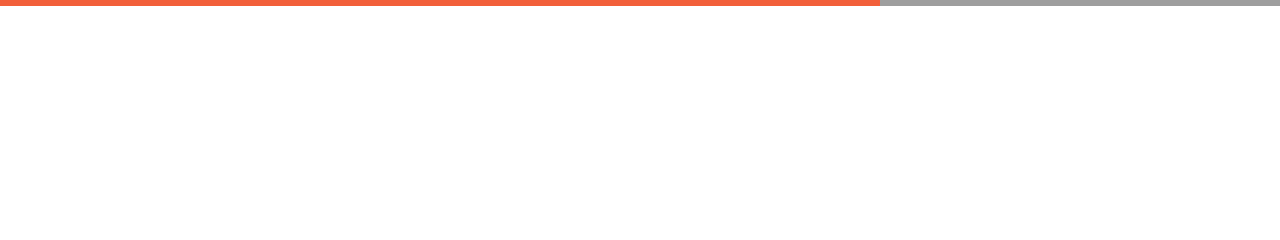
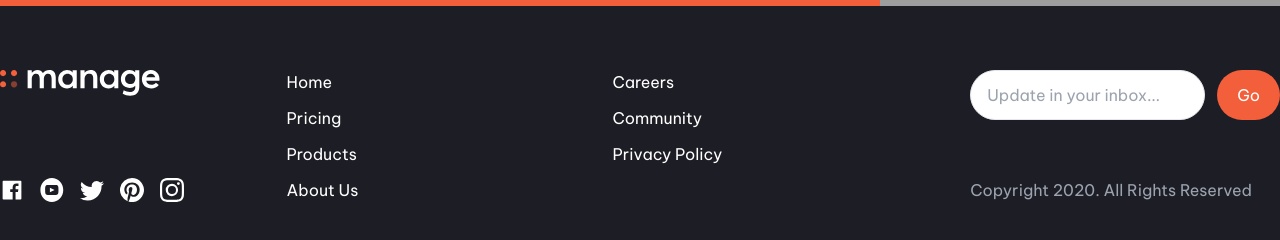
Before and after one commit to gracebir/manage-landing-page, a React (Vite) app: page / in a window 1280 px wide. Shown: the part 2494-2734 px from the top of the page. Before the commit the page ends 2500 px from the top, so only its background shows below. Built offline with nearby package versions, Linux system fonts and the light colour scheme; grey boxes are pictures that could not be loaded.

Commit message:
footer component

```diff
--- a/src/components/Footer/index.tsx
+++ b/src/components/Footer/index.tsx
@@ -1,10 +1,62 @@
-import React from 'react'
-
+import logo from '../../assets/footerlogo.svg'
+import youtube from '../../assets/icon-youtube.svg'
+import { BsTwitter, BsPinterest, BsInstagram } from 'react-icons/bs'
+import { AiFillFacebook } from 'react-icons/ai'
+// 242D52
 function Footer() {
   return (
-    <div>
+    <footer className='bg-bgDarkBlue w-full'>
+      <div className='container mx-auto py-16 px-4 lg:px-0 fill-white flex lg:justify-between lg:flex-row flex-col-reverse gap-8 lg:gap-0'>
+        <div className='flex lg:flex-col gap-8 items-center lg:items-start justify-between flex-col-reverse col-span-1'>
+          <p className='text-gray-400 lg:hidden block'>Copyright 2020. All Rights Reserved</p>
+          <img className='lg:w-40 w-48' src={logo} alt="logofooter" />
+          <div className='flex lg:gap-4 gap-6'>
+            <AiFillFacebook size={25} className='text-white h-8 w-8 lg:h-6 lg:w-6 hover:text-red-color cursor-pointer' />
+            <img src={youtube} className='h-8 w-8 lg:h-6 lg:w-6 hover:fill-red-color cursor-pointer' alt="" />
+            <BsTwitter size={25} className='text-white h-8 w-8 lg:h-6 lg:w-6 hover:text-red-color cursor-pointer' />
+            <BsPinterest size={25} className='text-white h-8 w-8 lg:h-6 lg:w-6 hover:text-red-color cursor-pointer' />
+            <BsInstagram size={25} className='text-white h-8 w-8 lg:h-6 lg:w-6 hover:text-red-color cursor-pointer' />
+          </div>
+        </div>
+        <div className='lg:col-span-3 col-span-1 grid lg:grid-cols-3 gap-8  grid-cols-1'>
+          <div className='flex lg:hidden flex-col justify-between'>
+            <div className='flex gap-3 mx-auto'>
+              <div>
+                <input className="px-4 py-3 text-red-color outline-none border hover:border-red-color rounded-full placeholder:text-gray-400" type="email" placeholder='Update in your inbox...' />
+              </div>
+              <button className='bg-red-color px-5 py-2 rounded-full text-white'>Go</button>
+            </div>
+            <p className='text-gray-400 lg:block hidden'>Copyright 2020. All Rights Reserved</p>
+          </div>
+          <div className='lg:col-span-2 grid grid-cols-2 justify-items-center lg:justify-items-start'>
+            <div className='flex flex-col gap-3'>
+              {["Home", "Pricing", "Products", "About Us"]
+                .map((item) => (
+                  <a className='text-white hover:text-red-color' key={item} href="#">{item}</a>
+                ))
+              }
+            </div>
+            <div className='flex flex-col gap-3'>
+              {["Careers", "Community", "Privacy Policy"]
+                .map((item) => (
+                  <a className='text-white hover:text-red-color' key={item} href="#">{item}</a>
+                ))
+              }
+            </div>
+          </div>
 
-    </div>
+          <div className='hidden lg:flex flex-col justify-between'>
+            <div className='flex gap-3'>
+              <div>
+                <input className="px-4 py-3 text-red-color outline-none border hover:border-red-color rounded-full placeholder:text-gray-400" type="email" placeholder='Update in your inbox...' />
+              </div>
+              <button className='bg-red-color px-5 py-2 rounded-full text-white'>Go</button>
+            </div>
+            <p className='text-gray-400 lg:block hidden'>Copyright 2020. All Rights Reserved</p>
+          </div>
+        </div>
+      </div>
+    </footer>
   )
 }
 
```
